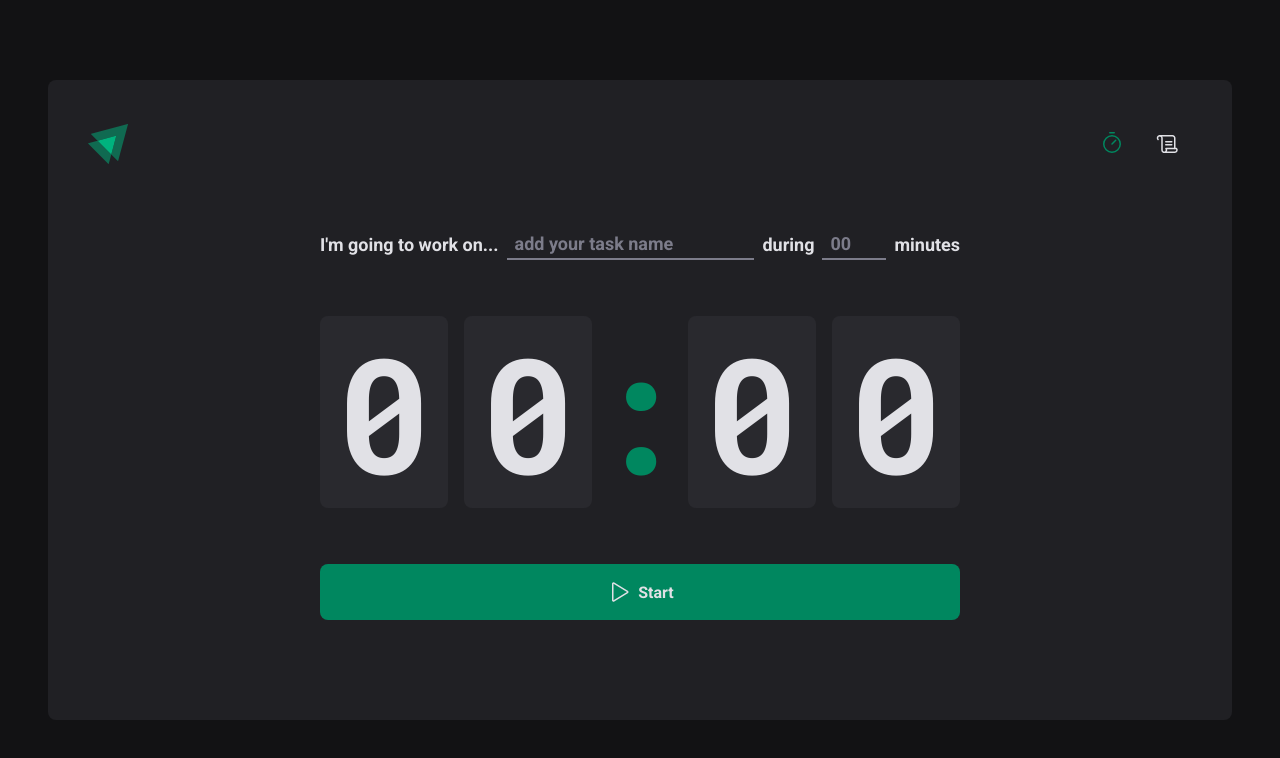
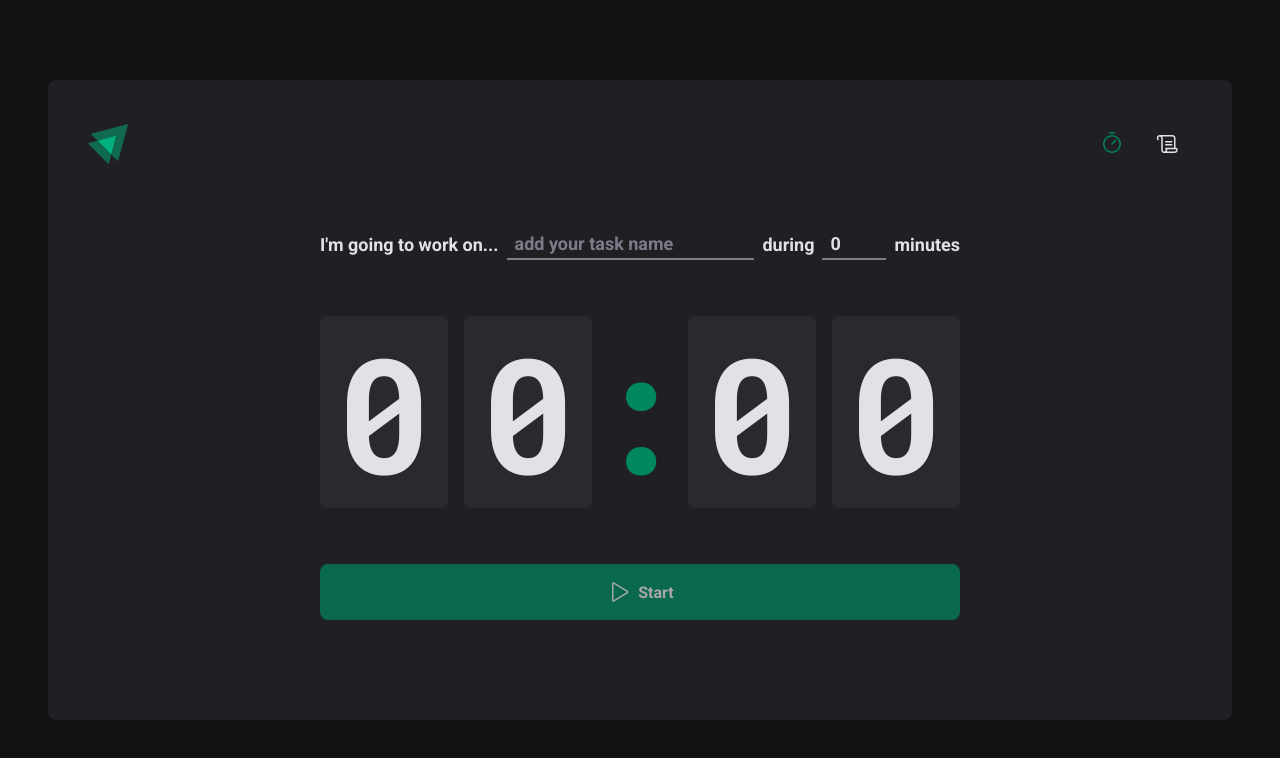
Before and after one commit to caleb-freitas/timer, a React (Vite) app: page / in a window 1280 px wide. Shown: the top 758 px of the page. Built offline with nearby package versions, Linux system fonts and the light colour scheme.

Commit message:
feat: added react-hook-forms

```diff
--- a/package.json
+++ b/package.json
@@ -10,11 +10,14 @@
     "link": "eslint src --ext .ts,.tsx"
   },
   "dependencies": {
+    "@hookform/resolvers": "^2.9.8",
     "phosphor-react": "^1.4.1",
     "react": "^18.2.0",
     "react-dom": "^18.2.0",
+    "react-hook-form": "^7.36.1",
     "react-router-dom": "^6.4.1",
-    "styled-components": "^5.3.5"
+    "styled-components": "^5.3.5",
+    "zod": "^3.19.1"
   },
   "devDependencies": {
     "@rocketseat/eslint-config": "^1.1.3",
--- a/src/pages/Home.tsx
+++ b/src/pages/Home.tsx
@@ -1,16 +1,39 @@
 import { Play } from 'phosphor-react'
+import { useForm } from 'react-hook-form'
+import { z } from 'zod'
+import { zodResolver } from '@hookform/resolvers/zod'
 import styled from 'styled-components'
 
+const createTaskSchema = z.object({
+  task: z.string().min(3),
+  minutes: z.number().min(5).max(60),
+})
+
+type CreateTaskSchema = z.infer<typeof createTaskSchema>
+
 export function Home() {
+  const { register, reset, handleSubmit, watch } = useForm<CreateTaskSchema>({
+    resolver: zodResolver(createTaskSchema),
+    defaultValues: {
+      task: '',
+      minutes: 0,
+    },
+  })
+  function handleCreateNewTask() {
+    reset()
+  }
+  const task = watch('task')
+  const formWasNotFilled = !task
   return (
     <HomeContainer>
-      <form action="">
+      <form onSubmit={handleSubmit(handleCreateNewTask)} action="">
         <InputContainer>
           <label htmlFor="">I&apos;m going to work on...</label>
           <TaskInput
             id="task"
             list="task-suggestions"
             placeholder="add your task name"
+            {...register('task')}
           />
           <datalist id="task-suggestions">
             <option value="Project 1"></option>
@@ -24,6 +47,7 @@ export function Home() {
             step={5}
             min={5}
             max={60}
+            {...register('minutes', { valueAsNumber: true })}
           />
           <span>minutes</span>
         </InputContainer>
@@ -34,7 +58,7 @@ export function Home() {
           <span>0</span>
           <span>0</span>
         </CountdownContainer>
-        <StartCountDownButton type="submit">
+        <StartCountDownButton disabled={formWasNotFilled} type="submit">
           <Play size={24} />
           Start
         </StartCountDownButton>
```
Also changed, not shown: 1 other file (tests, documents, lock files or other folders).
